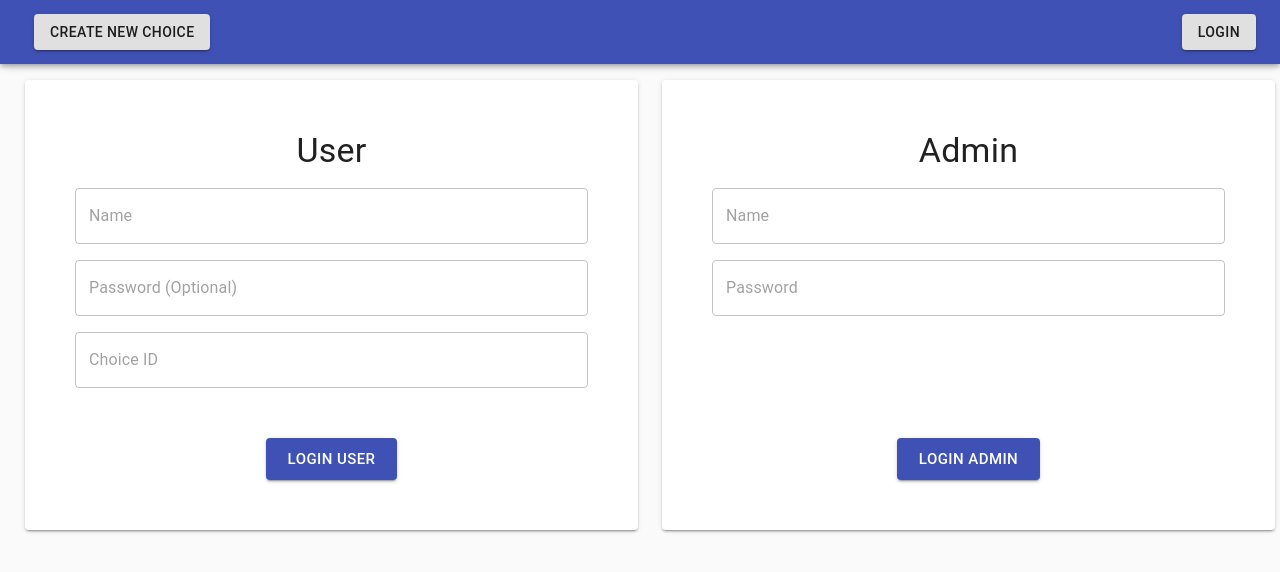
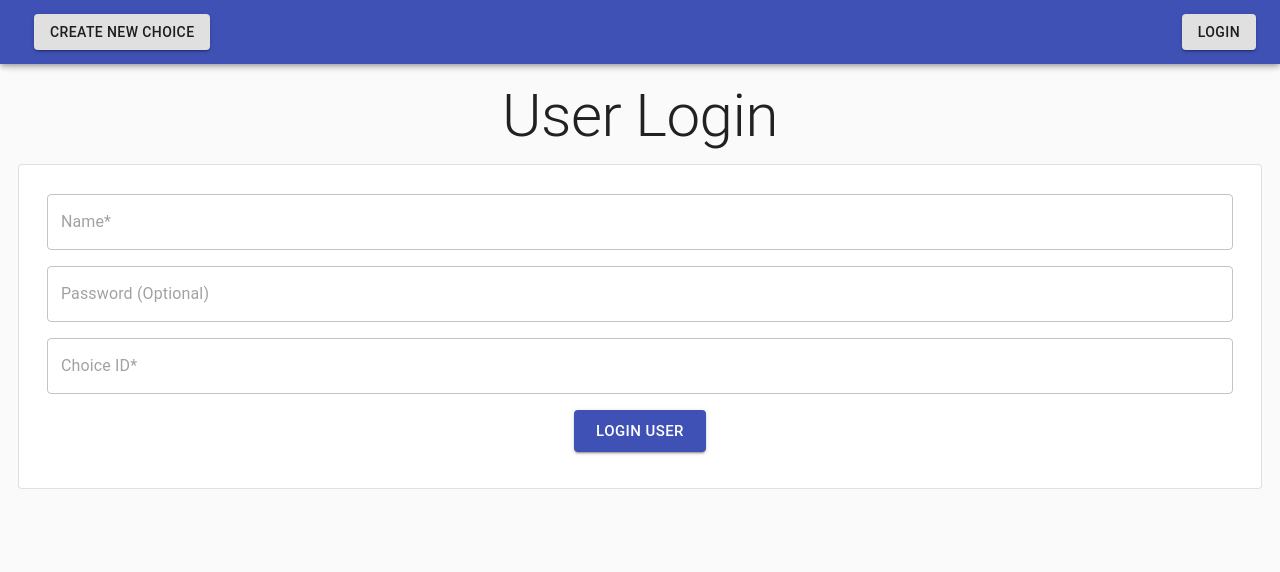
Before and after one commit to When2Choose/GUI, a React (Create React App) app: page /#/ in a window 1280 px wide. Shown: the top 572 px of the page. Built offline with nearby package versions, Linux system fonts and the light colour scheme.

Commit message:
Make login post

```diff
--- a/src/main/CreateChoice.css
+++ b/src/main/CreateChoice.css
@@ -2,6 +2,8 @@ div.CreateChoice {
     display: block;
     vertical-align: middle;
     padding-top: 75px;
+    padding-right: 1%;
+    padding-left: 1%;
 }
 
 
@@ -9,9 +11,7 @@ div.CreateButton {
     padding-top: 1%;
 }
 
-.Paper {
-    padding:25px;
-}
+
 
 .TextEntry {
     width: 100%;
--- a/src/main/CreateChoice.js
+++ b/src/main/CreateChoice.js
@@ -5,14 +5,20 @@ import "./CreateChoice.css"
 function CreateChoice() {
 
     const handleCreate = () => {
-        const xmlhttp = new XMLHttpRequest();   // new HttpRequest instance
-        const postTo = "https://oncs4wp3hd.execute-api.us-east-1.amazonaws.com/G2Iteration/createChoice";
+        let memberCount = document.getElementById("memberCount").checkValidity();
+        let description = document.getElementById("choiceDescription").checkValidity();
+        let alt0 = document.getElementById("alternative0").checkValidity();
+        let alt1 = document.getElementById("alternative1").checkValidity();
+        if (memberCount && description && alt0 && alt1) {
+            var xmlhttp = new XMLHttpRequest();   // new HttpRequest instance
+            const postTo = "https://oncs4wp3hd.execute-api.us-east-1.amazonaws.com/beta/createChoice";
             xmlhttp.open("POST", postTo, true);
             xmlhttp.responseType = "json";
             xmlhttp.onloadend = function () {
                 if (this.readyState === XMLHttpRequest.DONE && this.status === 200) {
                     console.log("Response: " + JSON.stringify(xmlhttp.response));
                     let ID = JSON.parse(xmlhttp.response.response)["ID"];
+                    console.log(ID);
                     document.getElementById("choiceID").innerText = ID;
                     document.getElementById("URIRevealer").style.visibility = "visible";
                 }
@@ -31,15 +37,16 @@ function CreateChoice() {
             xmlhttp.send(JSON.stringify(data));
             console.log("local: " + JSON.stringify(data));
         }
+    }
 
     return (
-        <div className="CreateChoice" style={{paddingLeft: "1%", paddingRight: "1%"}}>
+        <div className="CreateChoice">
             <Typography variant="h2" style={{paddingBottom: "1%"}}> Create new choice </Typography>
             <Card variant="outlined" style={{paddingBottom: 10}}>
                 <CardContent>
-                    <form className="CreateChoiceForm" onSubmit={handleCreate}>
+                    <form className="CreateChoiceForm" onSubmit={() => {return false;}}>
                         <Grid container direction="column" spacing={3} justify="center"
-                              style={{paddingLeft: "1%", paddingRight: "1%"}}>
+                              style={{padding: "1%"}}>
                             <Grid item>
                                 <TextField required variant="outlined" id="memberCount"
                                            type="number" label="Number of group members"
@@ -72,7 +79,8 @@ function CreateChoice() {
                                            label="Alternative 5" className="TextEntry" multiline={true}/>
                             </Grid>
                             <Grid item>
-                                <Button variant="contained" id="Create" color="primary" onClick={handleCreate}>Create
+                                <Button variant="contained" id="Create" color="primary" type="submit"
+                                        onClick={handleCreate}>Create
                                     choice</Button>
                             </Grid>
                         </Grid>
--- a/src/main/Login.css
+++ b/src/main/Login.css
@@ -1,8 +1,8 @@
 div.LoginContent {
     padding-top: 75px;
     margin: 5px;
-    padding-left: 20px;
-
+    padding-right: 1%;
+    padding-left: 1%;
 }
 
 div.LoginGrid {
@@ -10,19 +10,6 @@ div.LoginGrid {
 }
 
 
-.LoginInputs {
-    height: 250px;
-    margin: 5px;
-}
-
-.Paper {
-    padding: 50px;
-}
-
-.LoginForm {
-    float: right;
-}
-
 .Input {
     width: 100%;
     padding: 5px;
--- a/src/main/Login.js
+++ b/src/main/Login.js
@@ -3,77 +3,66 @@ import {
     Button,
     Typography,
     Grid,
-    Paper,
-    TextField
+    TextField, CardContent, Card
 } from "@material-ui/core";
 import "./Login.css";
 
 function Login() {
+    const handleUserLogin = () => {
+        let name = document.getElementById("UserName").checkValidity();
+        let choiceID = document.getElementById("ChoiceID").checkValidity();
+        if (name && choiceID) {
+            var xmlhttp = new XMLHttpRequest();   // new HttpRequest instance
+            const postTo = "https://oncs4wp3hd.execute-api.us-east-1.amazonaws.com/beta/loginRequest/userLogin";
+            xmlhttp.open("POST", postTo, true);
+            xmlhttp.responseType = "json";
+            xmlhttp.onloadend = function () {
+                console.log("Response: " + JSON.stringify(xmlhttp.response));
+                if (this.readyState === XMLHttpRequest.DONE && this.status === 200) {
+
+                }
+            };
+
+            const data = {
+                name: document.getElementById("UserName").value,
+                password: document.getElementById("UserPassword").value,
+                choiceID: document.getElementById("ChoiceID").value
+            }
+            console.log("local: " + JSON.stringify(data));
+            xmlhttp.send(JSON.stringify(data));
+        }
+    };
+
     return (
         <div className="LoginContent">
-            <Grid container spacing={3} justify="center" direction="row">
-                <Grid item xs={6}>
-                    <Paper variant="elevation" elevation={2} className="Paper">
-                        <form className="LoginUser">
-                            <Grid container direction="column" spacing={2}>
+            <Typography variant="h2" style={{paddingBottom: "1%"}}> User Login </Typography>
+            <Card variant="outlined">
+                <CardContent>
+                    <form className="LoginUser" onSubmit={() => {
+                        return false;
+                    }}>
+                        <Grid container direction="column" spacing={2} style={{padding: "1%"}}>
                             <Grid item>
-                                    <Typography variant="h4"> User </Typography>
-                                </Grid>
-                                <Grid item className="LoginInputs">
-                                    <Grid container direction="column" spacing={2}>
-                                        <Grid item>
-                                            <TextField required variant="outlined" id="UserName" placeholder="Name"
+                                <TextField required variant="outlined" id="UserName" placeholder="Name*"
                                            className="Input"/>
                             </Grid>
                             <Grid item>
-                                            <TextField required variant="outlined" id="UserPassword" type="password"
+                                <TextField variant="outlined" id="UserPassword" type="password"
                                            placeholder="Password (Optional)" className="Input"/>
                             </Grid>
                             <Grid item>
-                                            <TextField required variant="outlined" id="ChoiceID" type="number"
-                                                       placeholder="Choice ID" className="Input"/>
-                                        </Grid>
-                                    </Grid>
+                                <TextField required variant="outlined" id="ChoiceID" type="text"
+                                           placeholder="Choice ID*"
+                                           className="Input"/>
                             </Grid>
                             <Grid item>
                                 <Button variant="contained" id="Login" color="primary" size="large"
-                                            type="submit">Login User</Button>
+                                        onClick={handleUserLogin} type="submit">Login User</Button>
                             </Grid>
                         </Grid>
                     </form>
-                    </Paper>
-                </Grid>
-                <Grid item xs={6}>
-                    <Paper variant="elevation" elevation={2} className="Paper">
-                        <form className="LoginAdmin">
-                            <Grid container direction="column" spacing={2}>
-                                <Grid item>
-                                    <Typography variant="h4"> Admin </Typography>
-                                </Grid>
-                                <Grid item className="LoginInputs">
-                                    <Grid container direction="column" spacing={2}>
-                                        <Grid item>
-                                            <TextField required variant="outlined" id="AdminName"
-                                                       placeholder="Name"
-                                                       className="Input"/>
-                                        </Grid>
-                                        <Grid item>
-                                            <TextField required variant="outlined" id="AdminPassword"
-                                                       type="password"
-                                                       placeholder="Password"
-                                                       className="Input"/>
-                                        </Grid>
-                                    </Grid>
-                                </Grid>
-                                <Grid item>
-                                    <Button variant="contained" id="Login" color="primary" size="large"
-                                            type="submit">Login Admin</Button>
-                                </Grid>
-                            </Grid>
-                        </form>
-                    </Paper>
-                </Grid>
-            </Grid>
+                </CardContent>
+            </Card>
         </div>
     );
 }
--- a/src/main/ViewChoice.js
+++ b/src/main/ViewChoice.js
@@ -12,7 +12,7 @@ function ViewChoice(props) {
         <div className="ViewChoice">
             <Grid container spacing={3} style={{paddingLeft: "1%", paddingRight: "1%"}}>
                 <Grid item xs={12}>
-                    <Typography variant="h2">Choice {id}</Typography>
+                    <Typography variant="h2">Choice {id} </Typography>
                 </Grid>
                 <Grid item xs={9}>
                     <Typography variant="body1" id="choiceDescription" align="left" display="block"> Insert a lot of
```
Lines whose indentation alone changed are shown as unchanged.
